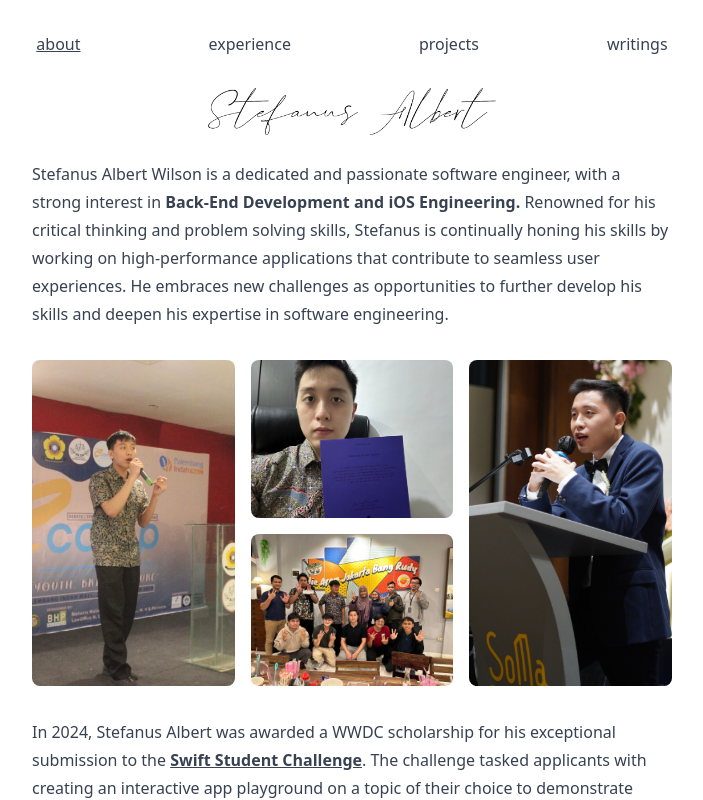
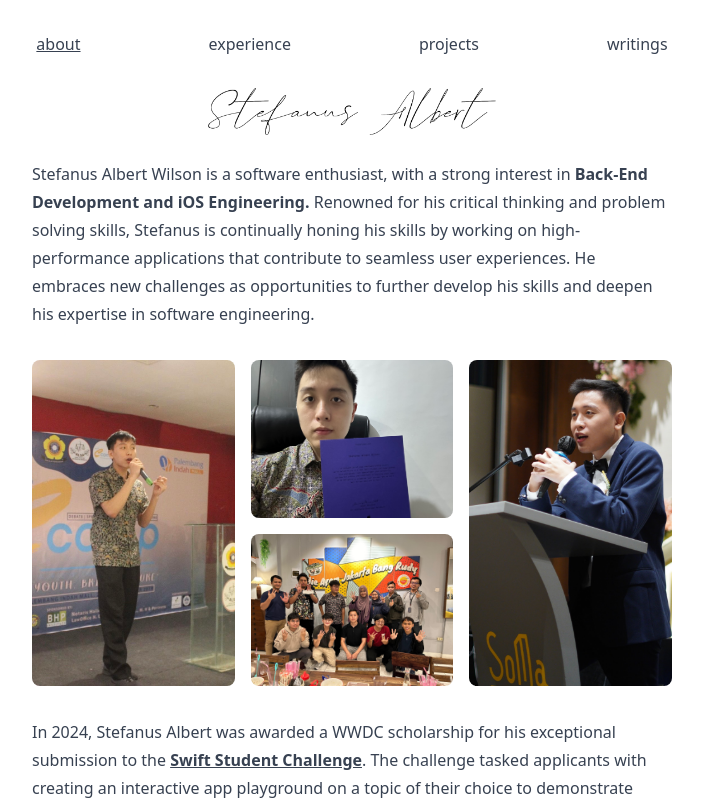
Before and after one commit to abedsully/stefanuswilson.com, a React (Vite) app: page / in a window 1280 px wide. Shown: the top 800 px of the page, without its empty margins (288-991 px from the left). Built offline with nearby package versions, Linux system fonts and the light colour scheme; what tailwindcss-font-inter would draw is missing.

Commit message:
Update About.tsx

```diff
--- a/src/views/about/About.tsx
+++ b/src/views/about/About.tsx
@@ -42,8 +42,7 @@ const About = () => {
         </div>
 
         <h1 className="font-inter w-full text-start space-y-4 leading-7">
-          Stefanus Albert Wilson is a dedicated and passionate software
-          engineer, with a strong interest in{" "}
+          Stefanus Albert Wilson is a software enthusiast, with a strong interest in{" "}
           <span className="font-semibold">
             Back-End Development and iOS Engineering.
           </span>{" "}
```
